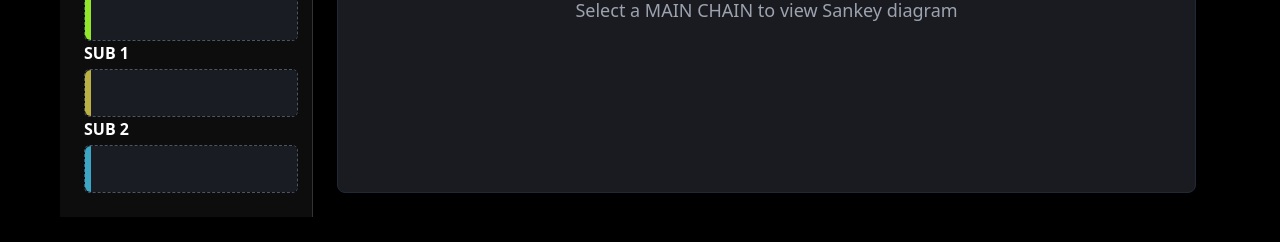
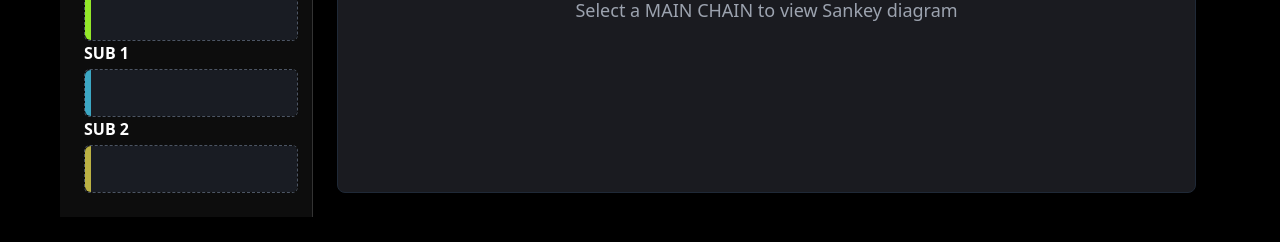
Before and after one commit to nhsngyn/HEMP, a React (Vite) app: page / in a window 1280 px wide. Shown: the part 523-765 px from the top of the page. Built offline with nearby package versions, Linux system fonts and the light colour scheme; a web font is replaced by a local one.

Commit message:
상수 컬러 변경 반영

```diff
--- a/src/constants/colors.js
+++ b/src/constants/colors.js
@@ -1,9 +1,9 @@
 // 스타일 가이드 기반 컬러 시스템 정의
 export const COLORS = {
 
-  MAIN: '#93E729',   // GREEN
-  SUB1: '#BBB143',   // YELLOW
-  SUB2: '#3CA7C4',   // SKYBLUE
+  MAIN: '#93E729',
+  SUB1: '#3CA7C4',
+  SUB2: '#BBB143',
 
   WHITE: '#FFFFFF',
   GRAY100: '#E8EAED',
```
